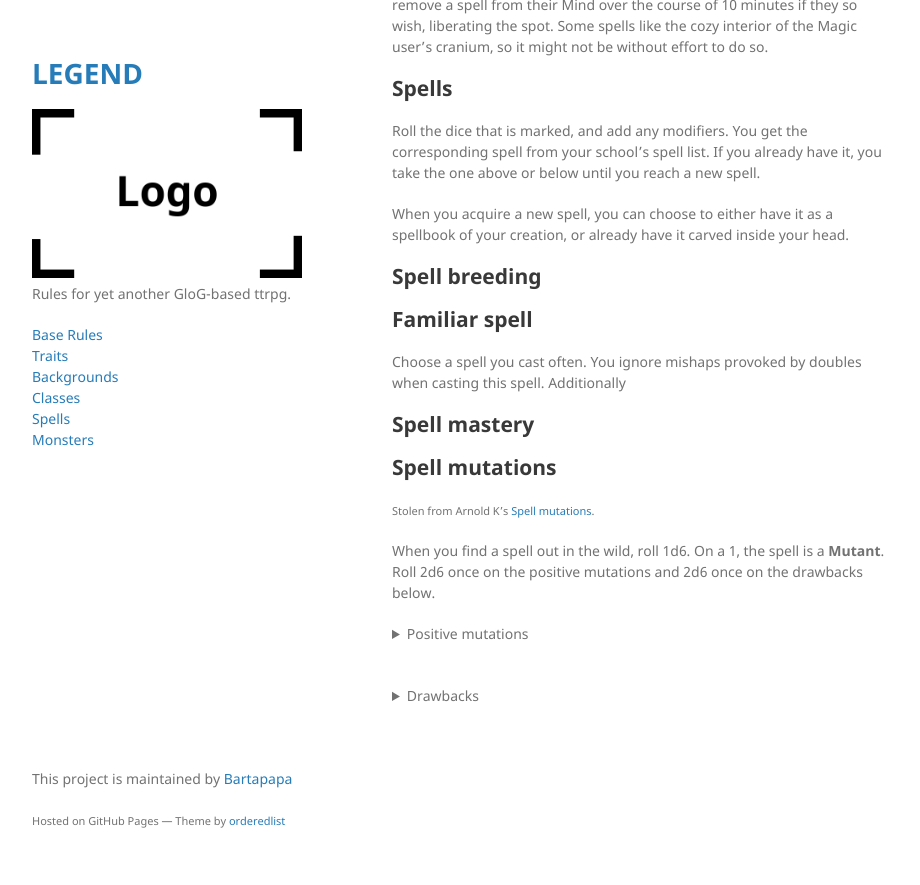
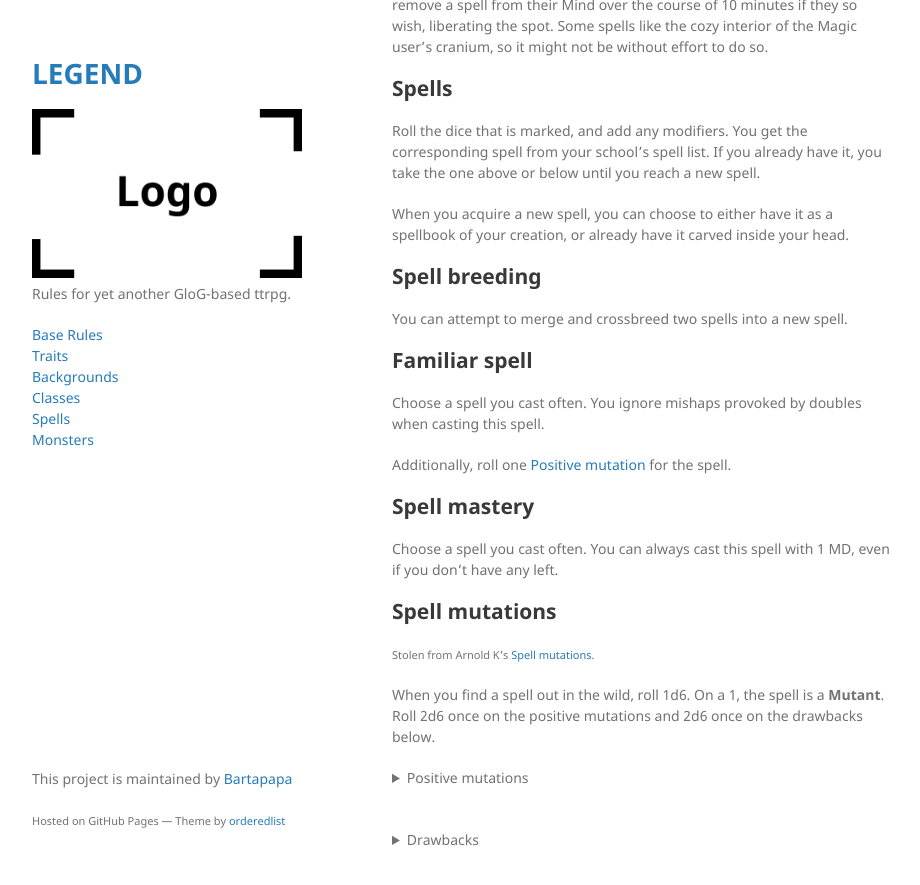
Before and after one commit to Bartapapa/legend, a Jekyll site: the page built from docs/class/magicuser.md, in a window 1280 px wide and 900 px high, scrolled down 1068 px. Shown: the top 885 px of the window, without its empty margins (178-1098 px from the left). Built offline with Jekyll 4.4.1, drawn with Linux system fonts in a browser that asks for light colours; some of the changed lines change nothing that is shown.

Commit message:
Update magicuser.md

```diff
--- a/docs/class/magicuser.md
+++ b/docs/class/magicuser.md
@@ -50,12 +50,15 @@
 When you acquire a new spell, you can choose to either have it as a spellbook of your creation, or already have it carved inside your head.
 
 ## Spell breeding
-
+You can attempt to merge and crossbreed two spells into a new spell.
 
 ## Familiar spell
-Choose a spell you cast often. You ignore mishaps provoked by doubles when casting this spell. Additionally
+Choose a spell you cast often. You ignore mishaps provoked by doubles when casting this spell.
+
+Additionally, roll one [Positive mutation](/class/magic-user#spell-mutations) for the spell.
 
 ## Spell mastery
+Choose a spell you cast often. You can always cast this spell with 1 MD, even if you don't have any left.
 
 ## Spell mutations
 <small>Stolen from Arnold K's [Spell mutations](https://goblinpunch.blogspot.com/2016/05/mutant-spells.html).</small>
@@ -67,7 +70,7 @@
 
 <b>3: Improved subtlety.</b> Nobody can tell if you're casting this spell.
 
-<b>4: Improved strength.</b> Targets have a bane to resist the spell.
+<b>4: Improved strength.</b> The spell has a boon on attack or power rolls.
 
 <b>5: Improved effect.</b> The spell does more of what it already does. 1d6 becomes 2d6 or 1d6+2, whatever.
 
@@ -88,25 +91,25 @@
 <br>
 <details markdown="1">
 <summary>Drawbacks</summary>
-<b>2:</b>
+<b>2: Catalyst.</b> The spell needs a certain kind of useless item or consumable reagent to be cast. This object always takes up an Inventory slot.
 
-<b>3:</b>
+<b>3: Obvious.</b> The spell needs very marked motions or sounds to be cast, like screaming at the top of your lungs or russian dancing.
 
-<b>4:</b>
+<b>4: Weak.</b> The spell has a bane on power or attack rolls.
 
 <b>5: Worsened effect.</b> The spell does less of what it already does. 1d6 becomes 1d3 or whatever.
 
-<b>6:</b>
+<b>6: Worsened range.</b> Range is decreased by one step.
 
 <b>7: Doubled.</b> Roll twice on this table. Reroll 7s.
 
-<b>8: Worsened duration.</b>
+<b>8: Worsened applicability.</b> Spell is more narrowly applied. Charm beast becomes Charm dog.
 
-<b>9:</b>
+<b>9: Lazy.</b> The spell takes effect 1 round later.
 
-<b>10:</b>
+<b>10: Aneurysm.</b> The spell deals [dice] damage to the user.
 
-<b>11:</b>
+<b>11: Exhausting.</b> You are stunned for the next turn after casting this spell.
 
-<b>12:</b>
+<b>12: Erratic.</b> The spell has a 3-in-6 risk of going off in a random direction or affecting random targets.
 </details>
```
